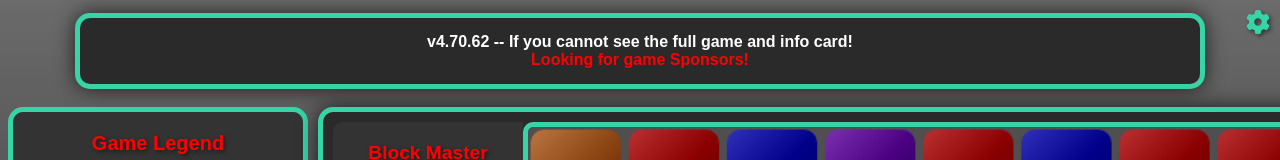
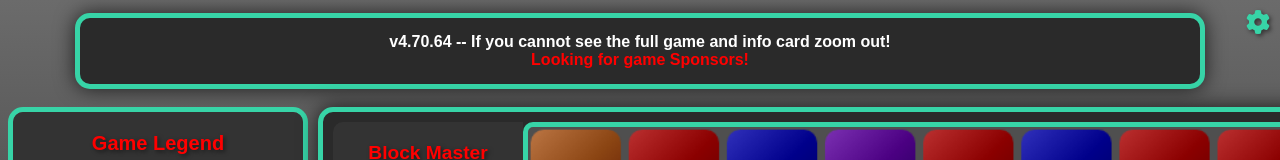
Before and after one commit to ItsChasesHub/BlockMasterOnline, a website: page client/blockmaster.html in a window 1280 px wide. Shown: the top 160 px of the page. Drawn offline with Linux system fonts and the light colour scheme; no server answers.

Commit message:
Fixed Info Card for Missing Info and Updated Game Version
- Fixed Notice Sentence as it was Missing Text
- Updated Game Version as it was a Little Behind

```diff
--- a/client/blockmaster.html
+++ b/client/blockmaster.html
@@ -56,7 +56,7 @@
             </div>
         </div>
     </div>
-    <div class="top-info info-section">v4.70.62 -- If you cannot see the full game and info card! <span style="color: #FF0000;">Looking for game Sponsors!</span></div>
+    <div class="top-info info-section">v4.70.64 -- If you cannot see the full game and info card zoom out! <span style="color: #FF0000;">Looking for game Sponsors!</span></div>
     <div class="game-wrapper">
         <div class="game-legend">
             <div class="legend-title">Game Legend</div>
```
